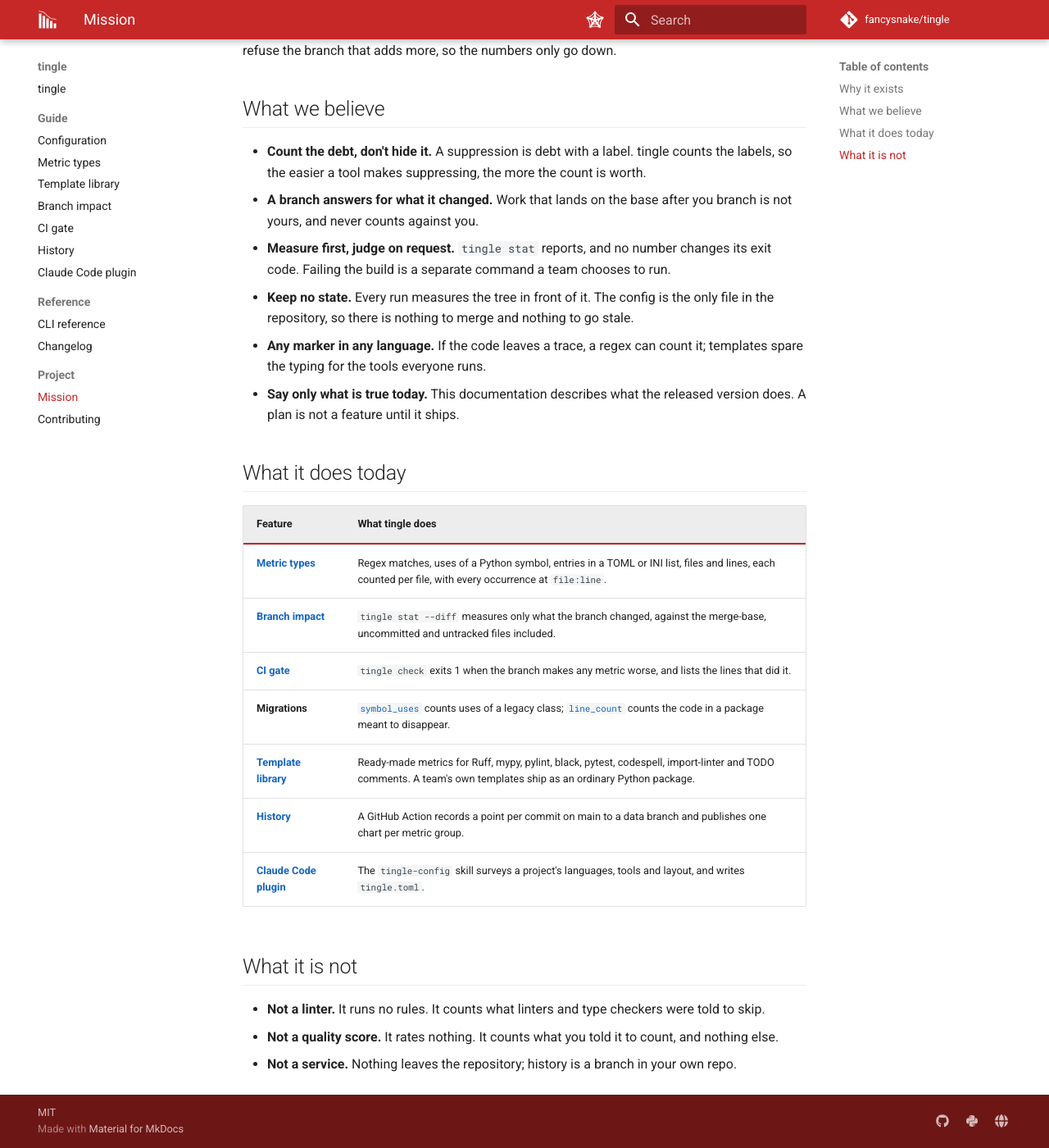
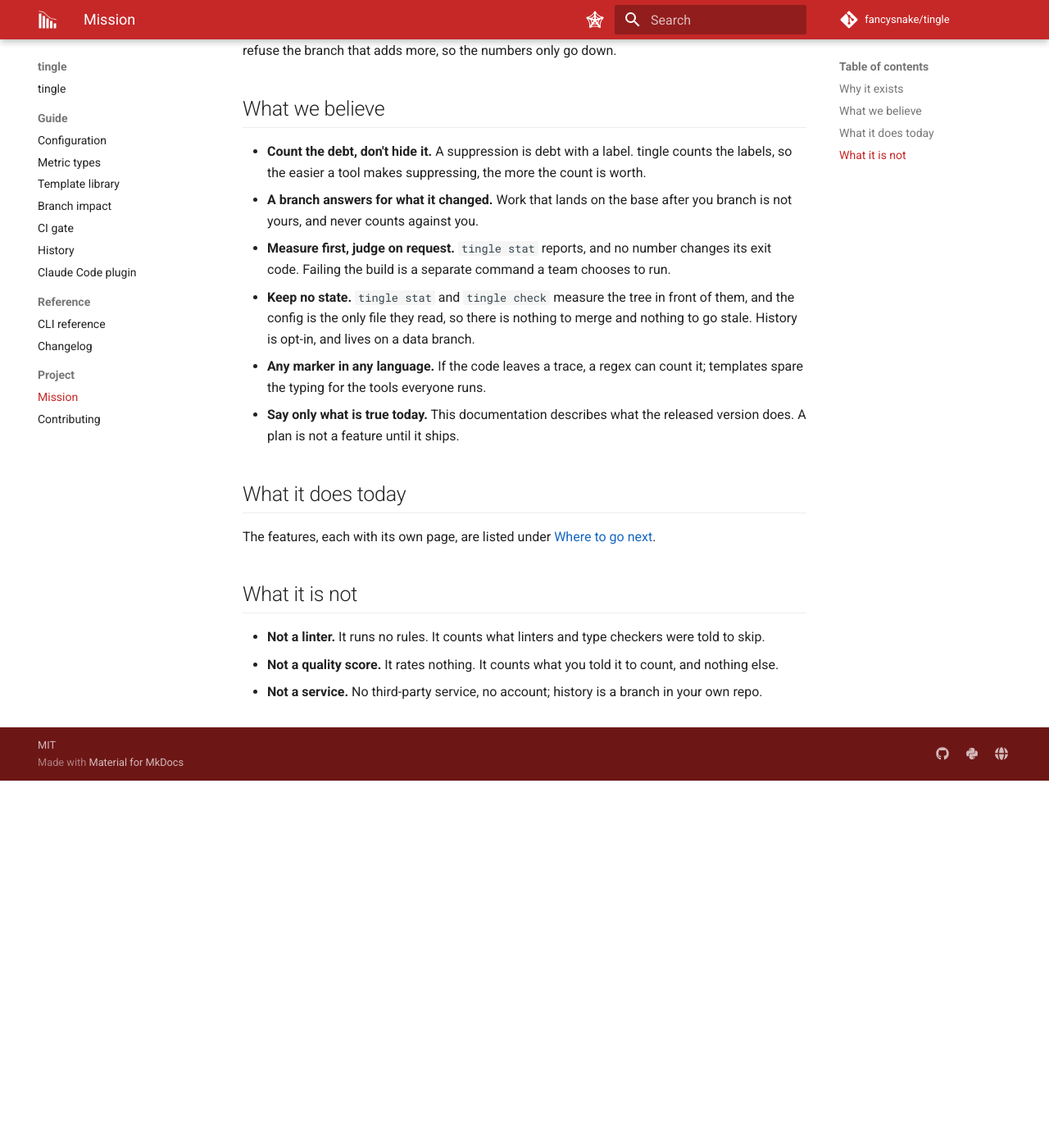
Before and after one commit to fancysnake/tingle, an MkDocs documentation site: the page built from docs/mission.md, in a window 1280 px wide and 1400 px high, scrolled down 448 px. Shown: the whole window at 82% size. Built offline with MkDocs 1.6.1 and Material for MkDocs 9.7.7, drawn with Linux system fonts in a browser that asks for light colours; comment, search, counter and statistics services are not loaded.

Commit message:
chore: act on the review triage

```diff
--- a/docs/mission.md
+++ b/docs/mission.md
@@ -29,9 +29,10 @@ and lets CI refuse the branch that adds more, so the numbers only go down.
 - **Measure first, judge on request.** `tingle stat` reports, and no number
   changes its exit code. Failing the build is a separate command a team
   chooses to run.
-- **Keep no state.** Every run measures the tree in front of it. The config
-  is the only file in the repository, so there is nothing to merge and
-  nothing to go stale.
+- **Keep no state.** `tingle stat` and `tingle check` measure the tree in
+  front of them, and the config is the only file they read, so there is
+  nothing to merge and nothing to go stale. History is opt-in, and lives on
+  a data branch.
 - **Any marker in any language.** If the code leaves a trace, a regex can
   count it; templates spare the typing for the tools everyone runs.
 - **Say only what is true today.** This documentation describes what the
@@ -39,15 +40,8 @@ and lets CI refuse the branch that adds more, so the numbers only go down.
 
 ## What it does today
 
-| Feature | What tingle does |
-| --- | --- |
-| **[Metric types](metrics.md)** | Regex matches, uses of a Python symbol, entries in a TOML or INI list, files and lines, each counted per file, with every occurrence at `file:line`. |
-| **[Branch impact](diff.md)** | `tingle stat --diff` measures only what the branch changed, against the merge-base, uncommitted and untracked files included. |
-| **[CI gate](check.md)** | `tingle check` exits 1 when the branch makes any metric worse, and lists the lines that did it. |
-| **Migrations** | [`symbol_uses`](metrics.md#symbol_uses) counts uses of a legacy class; [`line_count`](metrics.md#file_count-and-line_count) counts the code in a package meant to disappear. |
-| **[Template library](library.md)** | Ready-made metrics for Ruff, mypy, pylint, black, pytest, codespell, import-linter and TODO comments. A team's own templates ship as an ordinary Python package. |
-| **[History](history.md)** | A GitHub Action records a point per commit on main to a data branch and publishes one chart per metric group. |
-| **[Claude Code plugin](claude-plugin.md)** | The `tingle-config` skill surveys a project's languages, tools and layout, and writes `tingle.toml`. |
+The features, each with its own page, are listed under
+[Where to go next](index.md#where-to-go-next).
 
 ## What it is not
 
@@ -55,5 +49,5 @@ and lets CI refuse the branch that adds more, so the numbers only go down.
   checkers were told to skip.
 - **Not a quality score.** It rates nothing. It counts what you told it to
   count, and nothing else.
-- **Not a service.** Nothing leaves the repository; history is a branch in
-  your own repo.
+- **Not a service.** No third-party service, no account; history is a branch
+  in your own repo.
```
Also changed, not shown: README.md (+2 -2 lines), docs/index.md (+2 -2 lines).
